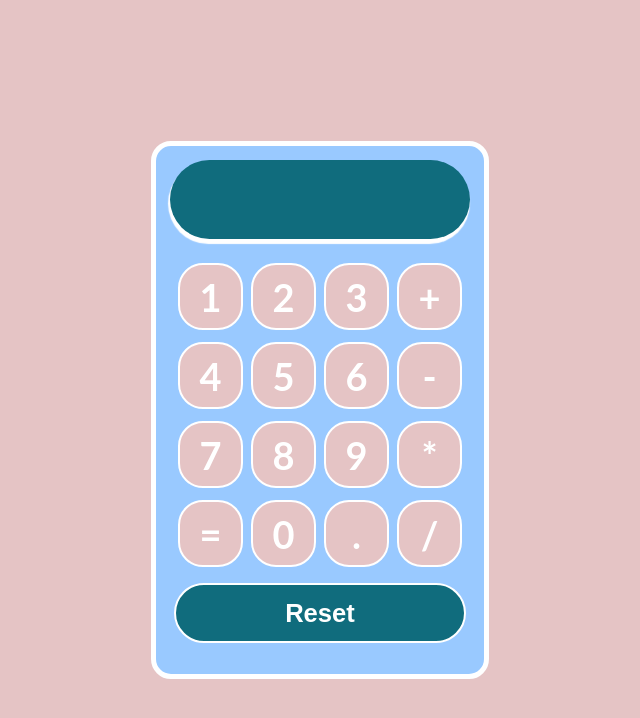
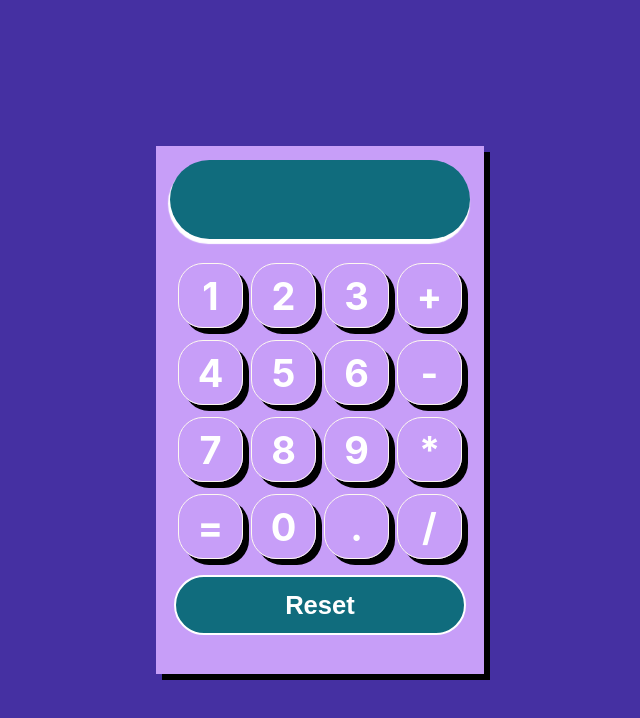
Before and after one commit to itsberriver/reactCalculator, a React (Create React App) app: page / in a window 1280 px wide. Shown: the top 718 px of the page, without its empty margins (320-960 px from the left). Built offline with nearby package versions, Linux system fonts and the light colour scheme.

Commit message:
changed styles

```diff
--- a/src/App.css
+++ b/src/App.css
@@ -1,8 +1,7 @@
 .App {
   height: 100vh;
   padding-top: 10px;
-  background-color: #e5c4c5;
-  font-family: Lato, sans-serif;
+  background: #4530A2;
   display: flex;
   flex-wrap: wrap;
   justify-content: center;
@@ -14,9 +13,10 @@
   width: 300px;
   height: 500px;
   padding: 14px;
-  background-color: #99c9ff;
-  border-radius: 20px;
-  border: 5px solid white;
+  background-color: #C79EF8;
+  box-shadow: 6px 6px 0px #000000;
+  /* border-radius: 42px; */
+
 }
 
 .row {
--- a/src/stylesheets/Button.css
+++ b/src/stylesheets/Button.css
@@ -6,13 +6,15 @@
     align-items: center;
     font-weight: bold;
     font-size: 38px;
-    background-color: #e5c4c5;
+    /* background-color: #D1F470; */
     color: white;
     border-radius: 25px;
     border: 2px solid white;
     margin: 4px;
     cursor: pointer;
     user-select: none;
+    border: 1px solid #FEF9F0;
+    box-shadow: 6px 6px 0px #000000;
   }
 
   .buttons-container:hover {
```
